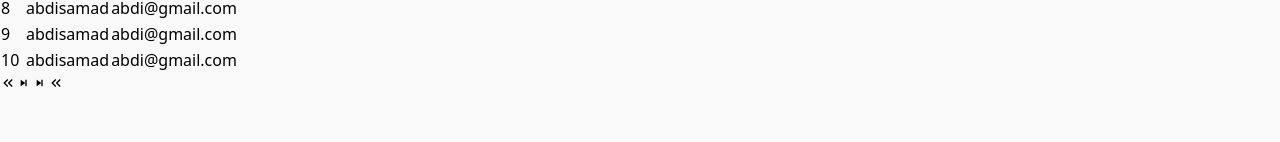
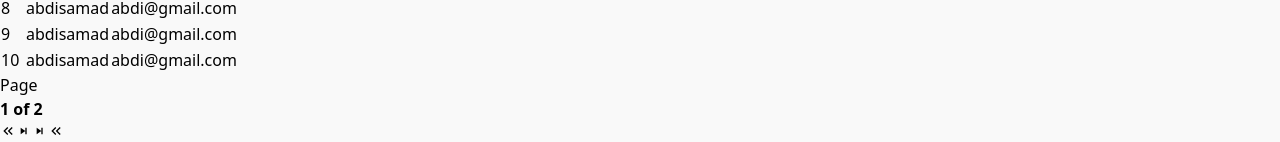
Before and after one commit to abdisamad10/pilling-management, a React (Vite) app: page /user in a window 1280 px wide. Shown: the part 2751-2893 px from the top of the page. Before the commit the page ends 2848 px from the top, so only its background shows below. Built offline with nearby package versions, Linux system fonts and the light colour scheme; sample sign-in values are in the browser's storage.

Commit message:
add showing enteries page and page current counter

```diff
--- a/src/components/Table.jsx
+++ b/src/components/Table.jsx
@@ -52,12 +52,12 @@ return (
      <div className='flex justify-between items-center px-20 mb-8'>
     <label> Showing
     <select
-      value={pageSize}
+          value={table.getState().pagination.pageSize}
           onChange={e => {
-          setPageSize(Number(e.target.value))
+            table.setPageSize(Number(e.target.value))
           }}
         >
-      {[10, 5, 20].map(pageSize => (
+          {[5, 10, 15].map(pageSize => (
             <option key={pageSize} value={pageSize}>
                {pageSize}
             </option>
@@ -112,11 +112,22 @@ return (
 
     </tbody>
     </table>
-    <div className='space-x-2 my-5     flex  justify-end '>
+    <div className=' mx-20 my-3     flex  justify-between'>
+       <div>
+       <span className="flex items-center gap-1">
+          <div>Page</div>
+          <strong>
+            {table.getState().pagination.pageIndex + 1} of{' '}
+            {table.getPageCount()}
+          </strong>
+        </span>
+        </div>
+        <div>
         <button  onClick={()=> table.setPageIndex(0)}><MdKeyboardDoubleArrowLeft className=' w-10 h-10' /></button>
         <button  className='rotate-180 w-10 h-10' disabled={!table.getCanPreviousPage()} onClick={() => table.previousPage()}><BiSkipNext className=' w-10 h-10' /></button>
         <button disabled={!table.getCanNextPage()} onClick={() => table.nextPage()}><BiSkipNext className=' w-10 h-10' /></button>
         <button className='rotate-180' onClick={() => table.setPageIndex(table.getPageCount() -1)}><MdKeyboardDoubleArrowLeft className=' w-10 h-10' /></button>
+        </div>
     </div>
 
 </div>
```
Lines whose indentation alone changed are shown as unchanged.
